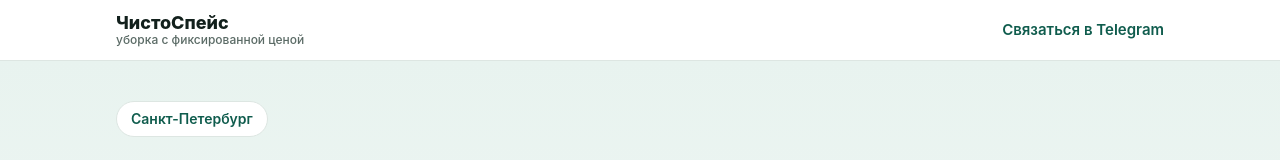
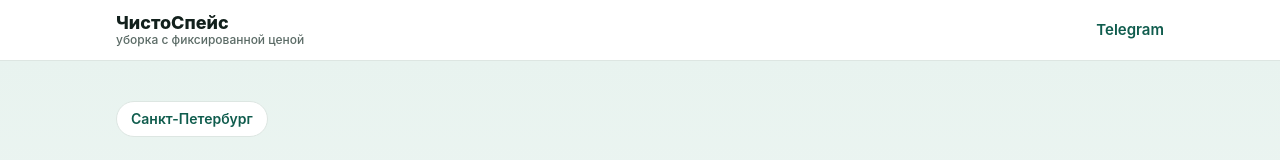
Before and after one commit to 6syv422snb-sketch/clining, a plain HTML site: page index.html in a window 1280 px wide. Shown: the top 160 px of the page. Drawn offline with Linux system fonts and the light colour scheme.

Commit message:
Shorten Telegram link in header
Co-Authored-By: Claude Opus 5.5 <noreply@anthropic.com>
Claude-Session: https://claude.ai/code/session_01GB46nKQct3cmkqZqA78edi

```diff
--- a/index.html
+++ b/index.html
@@ -38,7 +38,7 @@ header.top .wrap{display:flex;align-items:center;justify-content:space-between;g
 .logo b{font-weight:800;font-size:18px}
 .logo small{font-size:12px;color:var(--muted);font-weight:500}
 .top-contacts{display:flex;gap:10px;align-items:center;font-size:15px}
-.top-contacts a{text-decoration:none;font-weight:600}
+.top-contacts a{text-decoration:none;font-weight:600;white-space:nowrap}
 
 /* hero */
 .hero{padding:40px 0 48px;background:linear-gradient(180deg,var(--accent),#fff)}
@@ -166,7 +166,7 @@ footer a{color:#dfeee9}
   <div class="wrap">
     <a class="logo" href="#"><b data-brand>ЧистоСпейс</b><small>уборка с фиксированной ценой</small></a>
     <div class="top-contacts">
-      <a data-contact="telegram" href="#" hidden>Связаться в Telegram</a>
+      <a data-contact="telegram" href="#" hidden>Telegram</a>
     </div>
   </div>
 </header>
```
